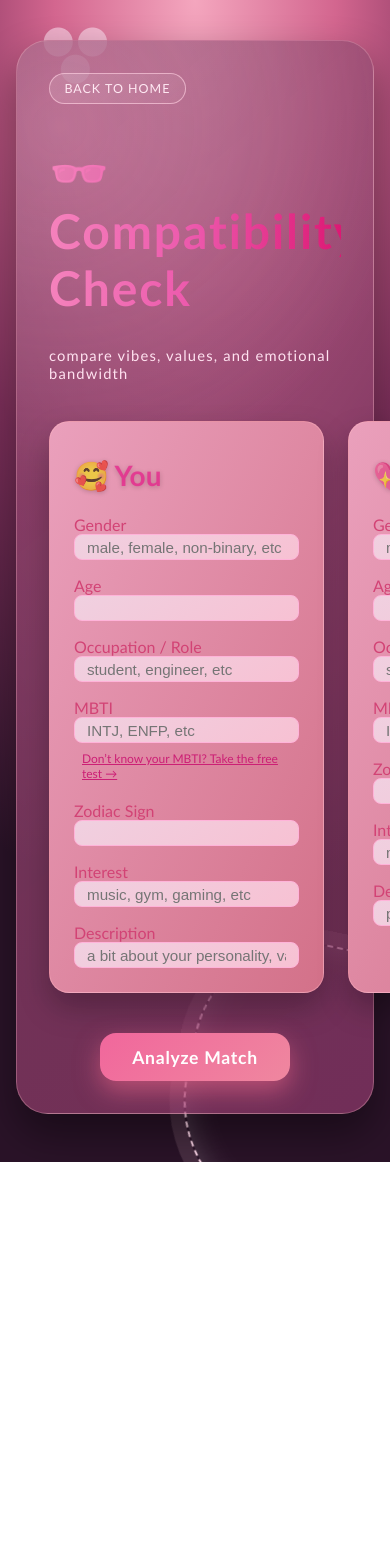
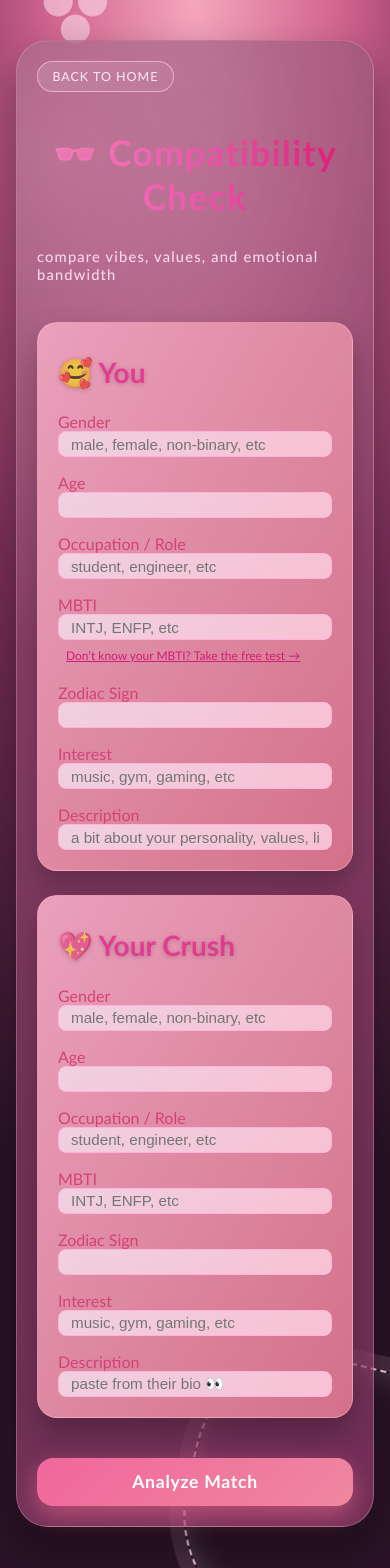
Before and after one commit to NataliiaLysenko/Flagrant, a React app in the folder frontend/: page /match in a window 390 px wide. Shown: the top 1568 px of the page. Before the commit the page ends 1162 px from the top, so only its background shows below. Built offline with nearby package versions, Linux system fonts and the light colour scheme; the HTML template or start-up script is replaced by a standard one.

Commit message:
Update UI

```diff
--- a/frontend/src/App.css
+++ b/frontend/src/App.css
@@ -759,7 +759,7 @@ body {
   height: 350px;        /* Fixed Height */
   margin: 1.5rem auto 0;
   border-radius: 12px;
-  overflow: hidden;     /* Clips the GIF to the box corners */
+  overflow: hidden;
   box-shadow: 0 10px 15px -3px rgba(0, 0, 0, 0.1);
   border: 3px solid #faa0c9;
 }
@@ -767,7 +767,7 @@ body {
 .score-gif-media {
   width: 100%;
   height: 100%;
-  object-fit: cover;    /* 🚨 This is the magic: it crops the GIF to fit perfectly */
+  object-fit: cover;
   display: block;
 }
 
@@ -1313,3 +1313,43 @@ body {
     bottom: 4.8rem;
   }
 }
+@media (max-width: 768px) {
+  .match-page .profile-grid {
+    flex-direction: column;
+  }
+
+  .match-page .feature-panel {
+    padding: 1.25rem;
+  }
+
+  .match-page h2 {
+    font-size: 2.2rem;
+    text-align: center;
+  }
+
+  .match-page .profile-grid > div {
+    padding: 1.25rem;
+  }
+
+  .match-page .feature-button.match-button {
+    width: 100%;
+  }
+}
+@media (max-width: 768px) {
+  .score-gif-box {
+    width: 90%;
+    height: auto;
+    max-width: 320px;
+  }
+
+  .score-gif-media {
+    height: auto;
+  }
+}
+
+@media (max-width: 480px) {
+  .score-gif-box {
+    width: 95%;
+    max-width: 280px;
+  }
+}
--- a/frontend/src/pages/Match.jsx
+++ b/frontend/src/pages/Match.jsx
@@ -40,7 +40,7 @@ export default function Match() {
 )
 
   const handleSubmit = async () => {
-    if (!user || !crush) return alert("Please fill both profiles")
+    if (!user.gender || !crush.gender) return alert("😫😖😣 Please fill both profiles 😫😖😣")
     setLoading(true)
     try {
       const res = await fetch("http://localhost:8000/match", {
```
